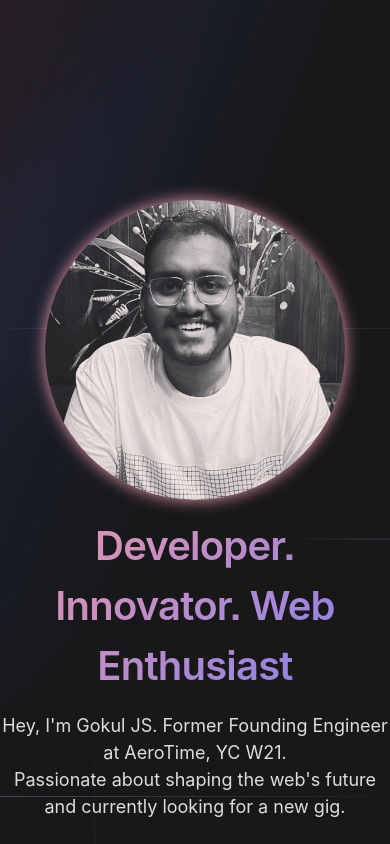
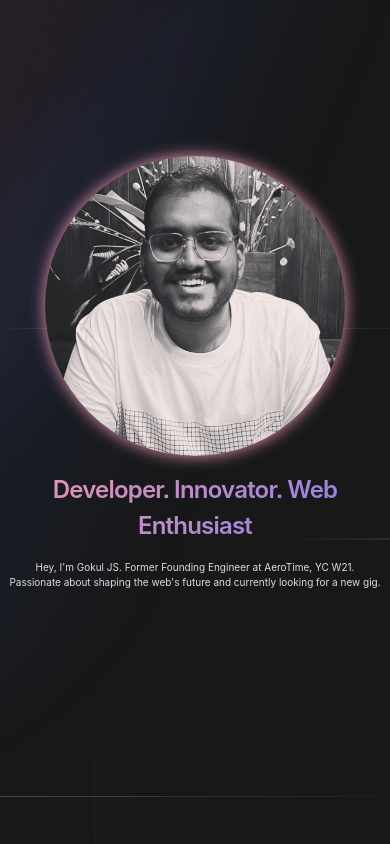
Before and after one commit to gokuljs/portfolio, a Next.js app: page / in a window 390 px wide. Built offline with nearby package versions, Linux system fonts and the light colour scheme.

Commit message:
hero-section-mobile

```diff
--- a/src/app/page.tsx
+++ b/src/app/page.tsx
@@ -1,5 +1,6 @@
 import styles from '@styles/page.module.scss';
 import Hero from './ui/home/Hero/hero';
+
 export default function Home() {
   return (
     <div className={styles.homePage}>
--- a/styles/hero.module.scss
+++ b/styles/hero.module.scss
@@ -30,6 +30,12 @@
         filter: drop-shadow(0px 0px 8px #7e7ef1); /* Change to violet again */
       }
     }
+    @media screen and (max-width: 800px) {
+      margin-top: 40%;
+    }
+    @media screen and (max-width: 600px) {
+      margin-top: 40%;
+    }
   }
   .heading {
     color: var(--dark-base-fg-fg-2, #ddddde);
@@ -47,6 +53,12 @@
     background-clip: text;
     -webkit-background-clip: text;
     -webkit-text-fill-color: transparent;
+    @media screen and (max-width: 800px) {
+      font-size: 1.8rem;
+    }
+    @media screen and (max-width: 600px) {
+      font-size: 1.5rem;
+    }
   }
   .subtext {
     text-align: center;
@@ -57,5 +69,11 @@
     font-size: 1.125rem;
     font-style: normal;
     font-weight: 400;
+    @media screen and (max-width: 800px) {
+      font-size: 0.85rem;
+    }
+    @media screen and (max-width: 600px) {
+      font-size: 0.625rem;
+    }
   }
 }
```
